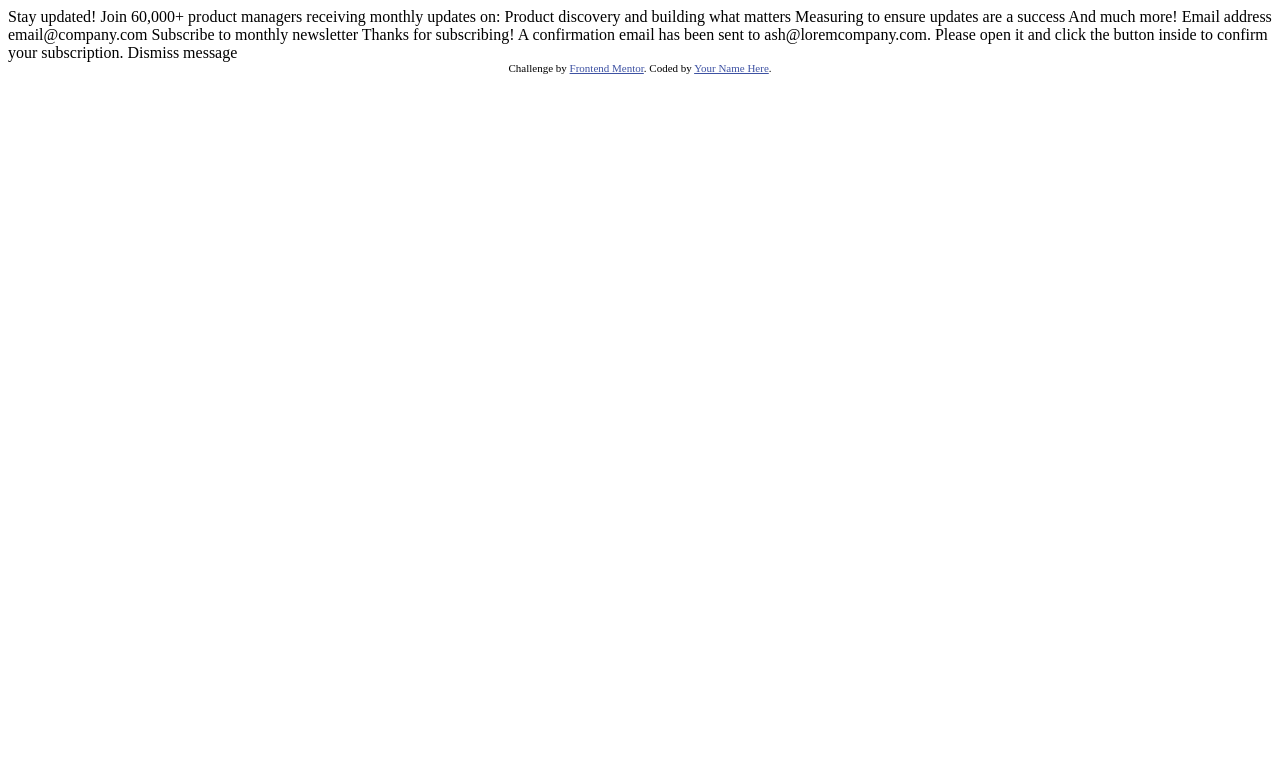
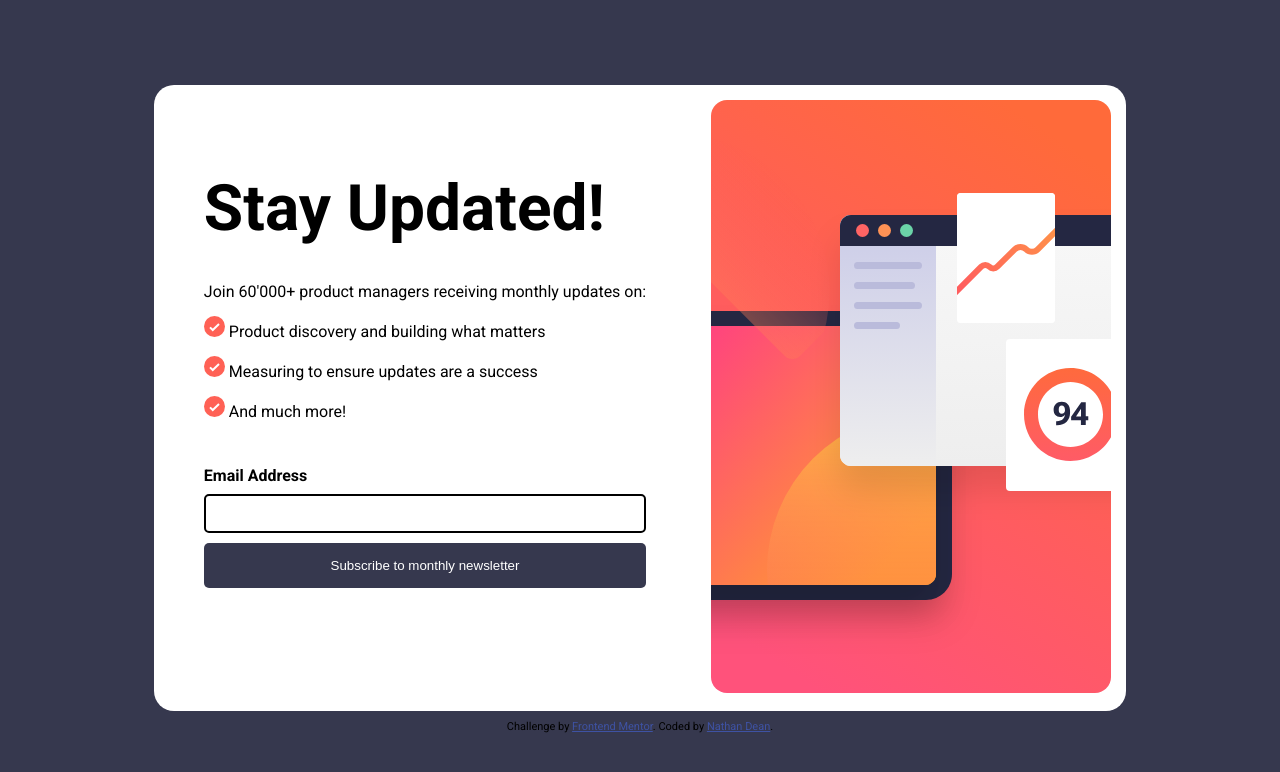
Before and after one commit to Nathan-Dean371/Newsletter-Signup, a plain HTML site: page index.html in a window 1280 px wide. Drawn offline with Linux system fonts and the light colour scheme.

Commit message:
Desktop View almost complete

```diff
--- /dev/null
+++ b/form_Validation.js
@@ -0,0 +1,26 @@
+
+var validation_Error_Message = document.getElementsByClassName("email-error-message");
+const email_Input = document.getElementsByClassName("email-input");
+
+
+document.querySelector( "form" ).addEventListener( "invalid", function( event )
+        {
+            event.preventDefault();
+            console.log("submit");
+
+            document.getElementById("email-error-message").style.display = "block";
+        }, true );
+
+
+
+document.querySelector( "form" ).addEventListener( "valid", function( event )
+{
+    event.preventDefault();
+    window.location.href = "/success.html";
+});
+
+
+function submit_test()
+{
+
+}
--- a/index.html
+++ b/index.html
@@ -5,48 +5,42 @@
   <meta name="viewport" content="width=device-width, initial-scale=1.0"> <!-- displays site properly based on user's device -->
 
   <link rel="icon" type="image/png" sizes="32x32" href="./assets/images/favicon-32x32.png">
+  <link rel="stylesheet" href="stylesheet.css">
+  <script src="form_Validation.js" defer></script>
 
   <title>Frontend Mentor | Newsletter sign-up form with success message</title>
+</head>
 
-  <!-- Feel free to remove these styles or customise in your own stylesheet 👍 -->
-  <style>
-    .attribution { font-size: 11px; text-align: center; }
-    .attribution a { color: hsl(228, 45%, 44%); }
-  </style>
-</head>
 <body>
 
-  <!-- Sign-up form start -->
 
-  Stay updated!
+  <div class="form-container">
+    <div class="text-container">
+      <h1>Stay Updated!</h1>
+        <p>Join 60'000+ product managers receiving monthly updates on:</p>
+        <p><img class="success-icon" src="assets/images/icon-list.svg"> Product discovery and building what matters</p>
+        <p><img class="success-icon" src="assets/images/icon-list.svg"> Measuring to ensure updates are a success</p>
+        <p><img class="success-icon" src="assets/images/icon-list.svg"> And much more!</p>
+        <br>
+        <br>
+        <form id="myForm">
+          <h4>Email Address</h4><h5 class="email-error-message" id="email-error-message">Valid email required</h5>
+          <input type="email" name="email" class="email-input mtb-5" autocomplete="off" required>
+          <br>
+          <button class="email-submit mtb-5" type="submit">Subscribe to monthly newsletter</button>
+        </form>
+    </div>
 
-  Join 60,000+ product managers receiving monthly updates on:
+    <div>
+      <img class="signup-img" src="assets/images/illustration-sign-up-desktop.svg">
+    </div>
 
-  Product discovery and building what matters
-  Measuring to ensure updates are a success
-  And much more!
 
-  Email address
-  email@company.com
-
-  Subscribe to monthly newsletter
-
-  <!-- Sign-up form end -->
-
-  <!-- Success message start -->
-
-  Thanks for subscribing!
-
-  A confirmation email has been sent to ash@loremcompany.com.
-  Please open it and click the button inside to confirm your subscription.
-
-  Dismiss message
-
-  <!-- Success message end -->
+  </div>
 
   <div class="attribution">
     Challenge by <a href="https://www.frontendmentor.io?ref=challenge" target="_blank">Frontend Mentor</a>.
-    Coded by <a href="#">Your Name Here</a>.
+    Coded by <a href="#">Nathan Dean</a>.
   </div>
 </body>
 </html>
--- /dev/null
+++ b/stylesheet.css
@@ -0,0 +1,112 @@
+ @import url('https://fonts.googleapis.com/css2?family=Roboto:wght@400;700&display=swap');
+
+
+.attribution
+{
+    font-size: 11px; text-align: center;
+}
+
+.attribution a
+{
+    color: hsl(228, 45%, 44%);
+}
+
+body
+{
+    background-color: hsl(235, 18%, 26%);
+    font-size: 16px;
+    font-family: 'Roboto', sans-serif;
+    line-height: 1;
+    font-weight: 400;
+    height: 100vh;
+    display: flex;
+    flex-direction: column;
+    align-items: center;
+    justify-content: center;
+    box-sizing: border-box
+
+}
+
+.text-container
+{
+    text-align: start;
+    margin: 50px;
+}
+
+.form-container
+{
+
+
+    background-color: white;
+
+    border-radius: 20px;
+
+    display: flex;
+}
+
+div
+{
+    margin: 5px;
+}
+
+h1
+{
+    font-size: 4rem;
+}
+
+h4
+{
+    margin: 0;
+    margin-top: 10px;
+    margin-bottom: 5px ;
+    display: inline;
+    margin-right: auto;
+
+}
+
+.signup-img
+{
+   padding : 10px
+}
+
+.email-submit
+{
+    background-color: hsl(235, 18%, 26%);
+    color: white;
+    width: 100%;
+    padding: 15px;
+    border-radius: 5px;
+    border: 0px;
+
+
+}
+
+.email-submit:active
+{
+    background-color: hsl(4, 100%, 67%);
+    box-shadow: -1px 16px 30px -9px rgba(255,98,87,0.52);
+}
+
+.email-input
+{
+    box-sizing: border-box;
+    width: 100%;
+    border: 2px solid black;
+    border-radius: 5px;
+    margin-bottom: 10px;
+    margin-top: 10px;
+}
+
+.email-error-message
+{
+    color: hsl(4, 100%, 67%);
+    display: inline;
+    float: right;
+    margin: 0;
+    display: none;
+}
+
+input
+{
+    padding: 10px;
+}
```
Also changed, not shown: success.html (added, +17 -0 lines).
